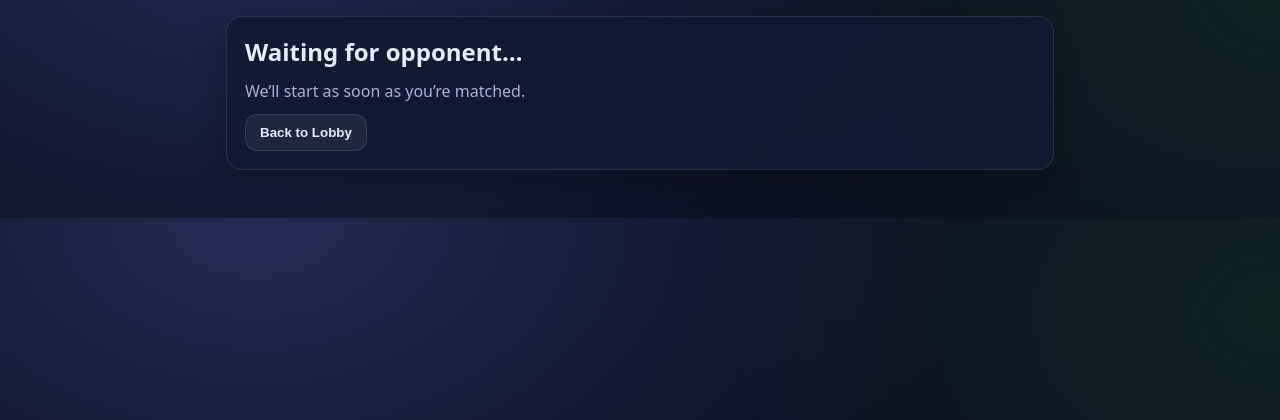
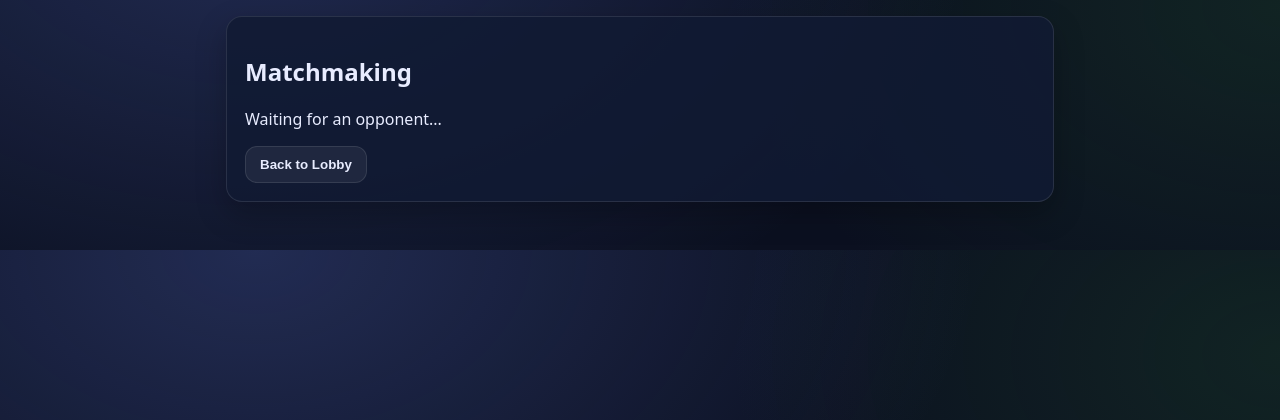
Before and after one commit to Eunhade/Test, a Flask app: page /game in a window 1280 px wide. Shown: the part 98-518 px from the top of the page. Run offline with Flask 3, Linux system fonts and the light colour scheme; the visitor is signed in with stand-in values (Sample User, id 1); some libraries are stand-ins or nearby versions.

Commit message:
Update game.html

```diff
--- a/templates/game.html
+++ b/templates/game.html
@@ -15,35 +15,33 @@
 
     <div id="status" class="status hidden"></div>
 
-    <div class="card" id="waiting">
-      <h2 class="section-title">Waiting for opponent…</h2>
-      <p class="hint">We’ll start as soon as you’re matched.</p>
+    <div id="waiting" class="card">
+      <h2>Matchmaking</h2>
+      <p>Waiting for an opponent...</p>
       <div class="row">
         <button id="backToLobby" class="btn">Back to Lobby</button>
       </div>
     </div>
 
-    <div class="card hidden" id="game">
+    <div id="game" class="card hidden">
       <div class="topbar">
-        <div class="scoreboard">
-          <div class="score">
-            <div class="score-label">You</div>
-            <div id="scoreP1" class="score-value">0</div>
+        <div class="timer">
+          Time left: <span id="timer">5:00</span>
+        </div>
+        <div class="scores">
+          <div class="score-box">
+            <div class="score-label" id="youLabel">You</div>
+            <div class="score-value" id="scoreP1">0</div>
           </div>
-          <div class="score">
-            <div class="score-label">Opponent</div>
-            <div id="scoreP2" class="score-value">0</div>
+          <div class="score-box">
+            <div class="score-label" id="oppLabel">Opponent</div>
+            <div class="score-value" id="scoreP2">0</div>
           </div>
-        </div>
-
-        <div class="timer">
-          <span class="timer-label">Time</span>
-          <span id="timer" class="timer-value">5:00</span>
         </div>
       </div>
 
-      <div class="row">
-        <input id="guessInput" class="input" maxlength="5" placeholder="Enter 5-letter word" />
+      <div class="input-row">
+        <input id="guessInput" maxlength="5" placeholder="Enter 5-letter guess" />
         <button id="submitGuess" class="btn primary">Submit</button>
       </div>
 
```
